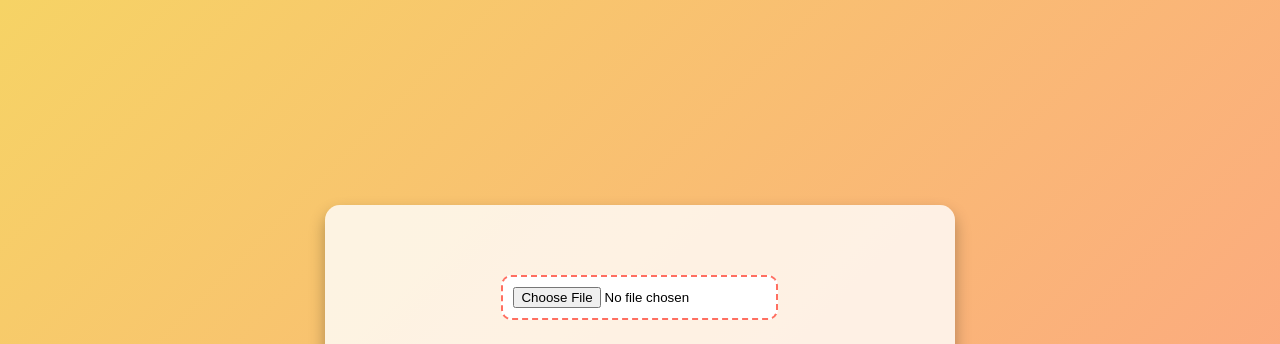
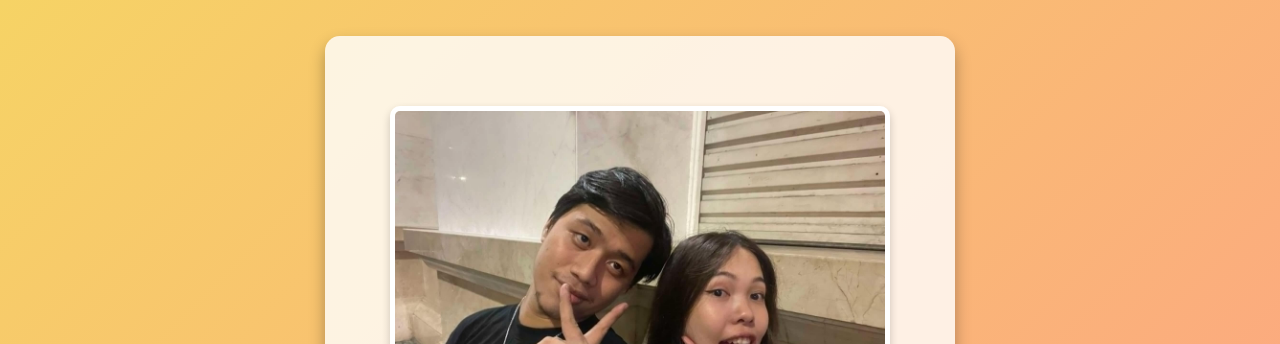
Before and after one commit to dhdthdtr/birthday, a plain HTML site: page index.html in a window 1280 px wide. Shown: the top 344 px of the page. Drawn offline with Linux system fonts and the light colour scheme.

Commit message:
change into static img

```diff
--- a/index.html
+++ b/index.html
@@ -4,7 +4,7 @@
 <head>
     <meta charset="UTF-8" />
     <meta name="viewport" content="width=device-width, initial-scale=1.0" />
-    <title>Happy Birthday [Your Name]!</title>
+    <title>Happy Birthday em yêu!</title>
     <link rel="stylesheet" href="./styles.css" />
     <link href="https://fonts.googleapis.com/css2?family=Pacifico&family=Roboto&display=swap" rel="stylesheet" />
 </head>
@@ -12,10 +12,11 @@
 <body>
     <div class="container">
         <div class="image-upload-section">
-            <input type="file" id="imageInput" accept="image/*">
-            <div id="imagePreview" class="image-preview"></div>
+            <div id="imagePreview" class="image-preview">
+                <img src="./assets/img/tải xuống.jpg" alt="Your Photo" class="profile-pic">
+            </div>
         </div>
-        <h1>Happy Birthday, em yêu </h1>
+        <h1>Happy Birthday, em yêu</h1>
         <p>
             Wishing you a day filled with love, joy, and all your favorite things.
         </p>
--- a/script.js
+++ b/script.js
@@ -34,14 +34,6 @@ function getRandomColor() {
 const imageInput = document.getElementById('imageInput');
 const imagePreview = document.getElementById('imagePreview');
 
-// Load saved image on page load
-window.addEventListener('load', () => {
-    const savedImage = localStorage.getItem('uploadedImage');
-    if (savedImage) {
-        imagePreview.innerHTML = `<img src="${savedImage}" alt="Uploaded Image">`;
-    }
-});
-
 // Function to handle image upload
 imageInput.addEventListener('change', (event) => {
     const file = event.target.files[0];
--- a/styles.css
+++ b/styles.css
@@ -79,7 +79,7 @@ button:hover {
 
 /* Image Upload Section */
 .image-upload-section {
-    margin: 30px 0;
+    margin: 10px 0;
 }
 
 .image-upload-section h2 {
@@ -110,3 +110,12 @@ button:hover {
     cursor: pointer;
     margin-top: 20px;
 }
+
+.profile-pic {
+    width: 500px;
+    border-radius: 50%;
+    margin-bottom: 20px;
+    object-fit: cover;
+    border: 5px solid #fff;
+    box-shadow: 0 4px 8px rgba(0,0,0,0.2);
+}
```
Also changed, not shown: assets/img/tải xuống.jpg (added).
